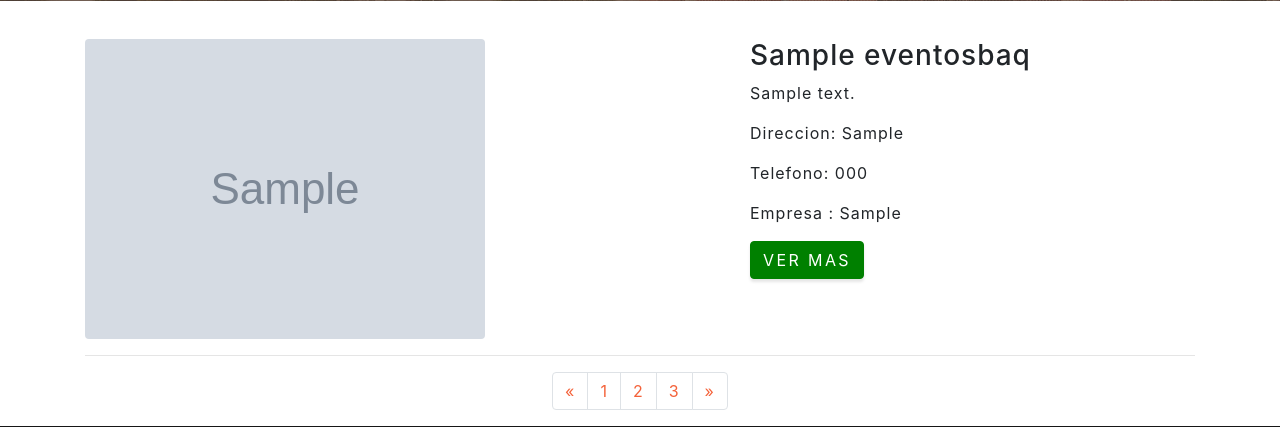
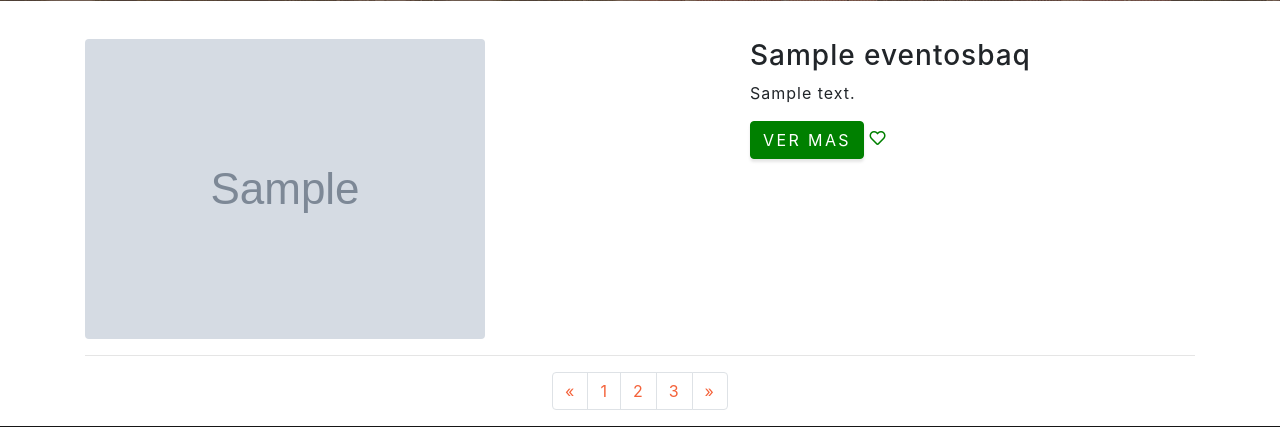
Before and after one commit to vluribe/TUPLANBAQ, a PHP site: page /eventos_home.php in a window 1280 px wide. Shown: the part 799-1226 px from the top of the page. Run offline with PHP 8.4, Linux system fonts and the light colour scheme; tables that the repository leaves empty or names only in its code hold one stand-in row (values such as "Sample post"); grey boxes marked "Sample" are stand-in pictures.

Commit message:
Solucionado eventos y eventos home
Ya funcion pagina personal de cada evento y eventos home, pero aun no hay boton de favoritos y hay unos errores de consulta de base de datos en las paginas personales de los eventos.

```diff
--- a/admin_eventos.php
+++ b/admin_eventos.php
@@ -288,7 +288,7 @@ $(document).ready(function(){
 				echo '<td><input type="text" name="nombre" value="'.$row["nombre"].'" readonly /></td>';
 				echo '<td><input type="text" name="descripcion" value="'.$row["descripcion"].'" readonly /></td>';
                 echo '<td><input type="text" name="direccion" value="'.$row["direccion"].'" readonly /></td>';
-                echo '<td><input type="text" name="tel" value="'.$row["telefono"].'" readonly /></td>';
+                echo '<td><input type="text" name="tel" value="'.$row["tel"].'" readonly /></td>';
                 echo '<td><input type="text" name="empresa" value="'.$row["empresa"].'" readonly /></td>';
 				echo '<td><input type="text" name="foto" value="'.$row["foto"].'" readonly /></td>';
 				echo '<td><a href="../tuplanbaq/'.$row["foto"].'" style="color:white;">Descargar</a></td>';
--- a/eventos_home.php
+++ b/eventos_home.php
@@ -94,11 +94,9 @@ include('conexiongen.php');
   <div class="col-md-5">
     <h3 name="nombre" readonly>'.$row["nombre"].'</h3>
     <p name="descripcion" readonly>'.$row["descripcion"].'</p>
-    <p>Direccion: '.$row["direccion"].'</p>
-    <p>Telefono: '.$row["telefono"].'</p>
-    <p>Empresa : '.$row["empresa"].'</p>
     <a class="btn btn-primary" href="evento.php?lugar='.urlencode($row["nombre"]).';'.$usuario.'" style="background-color:green; border-color:green;">Ver mas</a>
-  </div>
+    <i class="far fa-heart"></i>
+    </div>
 </div>
 <hr>
 ';
--- a/guardarevento.php
+++ b/guardarevento.php
@@ -56,7 +56,7 @@
         empresa,
         descripcion,
         direccion,
-        telefono,
+        tel,
         puntaje,
         foto,
         maps,
```
Also changed, not shown: evento.php (+5 -5 lines).
